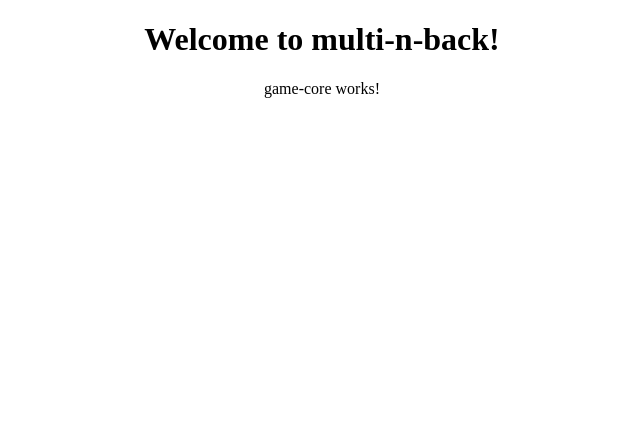
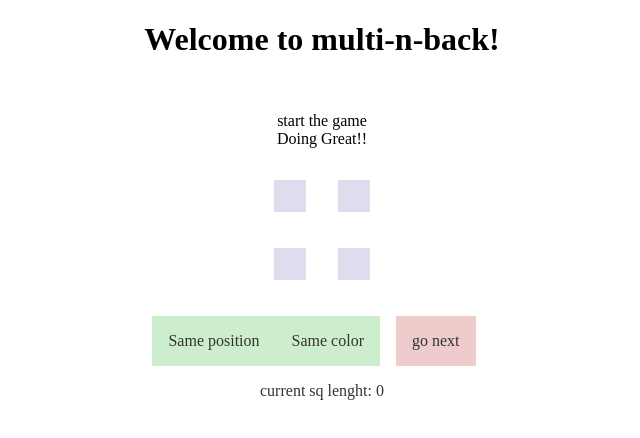
Before and after one commit to dogayuksel/multi-n-back, an Angular app: page / in a window 1280 px wide. Shown: the top 438 px of the page, without its empty margins (318-958 px from the left). Built offline with nearby package versions, Linux system fonts and the light colour scheme.

Commit message:
Add simple game flow and canvas component

```diff
--- a/src/app/app.module.ts
+++ b/src/app/app.module.ts
@@ -3,11 +3,13 @@ import { NgModule } from '@angular/core';
 
 import { AppComponent } from './app.component';
 import { GameCoreComponent } from './game-core/game-core.component';
+import { GameCanvasComponent } from './game-core/game-canvas.component';
 
 @NgModule({
   declarations: [
     AppComponent,
-    GameCoreComponent
+    GameCoreComponent,
+    GameCanvasComponent
   ],
   imports: [
     BrowserModule
--- /dev/null
+++ b/src/app/game-core/game-canvas.component.ts
@@ -0,0 +1,62 @@
+import { Component, Input } from '@angular/core';
+
+const Color = {
+  0: "#d11",
+  1: "#1d1",
+  2: "#11d",
+  3: "#d1d",
+};
+
+@Component({
+  selector: 'game-canvas',
+  template: `
+<div>
+<div class='row'>
+<div class="tile col-0"
+[style.background-color]="getColor(0)">
+</div>
+<div class="tile col-1"
+[style.background-color]="getColor(1)">
+</div>
+</div>
+<div class='row'>
+<div class="tile col-2"
+[style.background-color]="getColor(2)">
+</div>
+<div class="tile col-3"
+[style.background-color]="getColor(3)">
+</div>
+</div>
+</div>
+`,
+  styles: [`
+.tile {
+background-color: #ddd;
+height: 2em;
+width: 2em;
+margin: 1em;
+}
+[class*='col-'] {
+display: inline-block;
+}
+.selected {
+background-color: #121;
+}
+`]
+})
+
+export class GameCanvasComponent {
+
+  @Input() coordinates: Array<number>;
+
+  getPosition(): number {
+    return this.coordinates[0]
+  }
+
+  getColor(position: number): string {
+    if (position == this.getPosition()) {
+      return Color[this.coordinates[2]];
+    }
+    return "#dde";
+  }
+}
--- a/src/app/game-core/game-core.component.css
+++ b/src/app/game-core/game-core.component.css
@@ -0,0 +1,30 @@
+.start-game-button {
+  padding-top: 2em;
+}
+
+.game-container {
+  color: #333;
+  padding: 1em;
+}
+
+.mark-same-button {
+  display: inline-block;
+  padding: 1em;
+  background-color: #cec;
+}
+
+.selected {
+  background-color: #dcf;
+}
+
+.disabled {
+  opacity: 0.1;
+}
+
+.next-button {
+  display: inline-block;
+  max-width: 20%;
+  padding: 1em;
+  margin: 1em;
+  background-color: #ecc;
+}
--- a/src/app/game-core/game-core.component.html
+++ b/src/app/game-core/game-core.component.html
@@ -1,3 +1,29 @@
-<p>
-  game-core works!
-</p>
+<div class="start-game-button" (click)=startGame()>
+  start the game
+</div>
+<div [class.disabled]="!correctSeries">
+  Doing Great!!
+</div>
+<div class='game-container'>
+  <div class="tile">
+    <game-canvas coordinates={{getLastItem()}}>
+    </game-canvas>
+  </div>
+  <div class="mark-same-button"
+    [class.selected]="userInput[0]"
+    (click)="setUserInput(0)" >
+    Same position
+  </div>
+  <div class="mark-same-button"
+    [class.selected]="userInput[1]"
+    (click)="setUserInput(1)">
+    Same color
+  </div>
+  <div (click)="goToNext()"
+    class="next-button">
+    go next
+  </div>
+  <div>
+    current sq lenght: {{sequence.length}}
+  </div>
+</div>
--- a/src/app/game-core/game-core.component.ts
+++ b/src/app/game-core/game-core.component.ts
@@ -12,4 +12,63 @@ export class GameCoreComponent implements OnInit {
   ngOnInit() {
   }
 
+  sequence = [];
+  modalitiesTotal = 2;
+  nStepsBack = 1;
+  modalityDepth = 4;
+
+  userInput = [];
+  correctSeries = true;
+
+  resetUserInput(): void {
+    this.userInput = [];
+    for (let i = 0; i < this.modalitiesTotal; i++) {
+      this.userInput.push(false);
+    }
+  }
+
+  setUserInput(modalityIdx: number): void {
+    this.userInput[modalityIdx] = !this.userInput[modalityIdx];
+  }
+
+  startGame(): void {
+    this.sequence = [];
+    this.resetUserInput();
+    this.goToNext();
+  }
+
+  getRandom(): number {
+    return Math.floor(Math.random() * this.modalityDepth);
+  }
+
+  checkUserInput(): boolean {
+    for (let i = 0; i < this.modalitiesTotal; i++) {
+      const valuePast = this.sequence[this.sequence.length - this.nStepsBack - 1][i];
+      const valueNow = this.sequence[this.sequence.length - 1][i];
+      if (valuePast === valueNow) {
+        if (!this.userInput[i]) {
+          console.log('returns false');
+          return false;
+        }
+      }
+    }
+    return true;
+  }
+
+  goToNext(): void {
+    if (this.sequence.length > this.nStepsBack) {
+      this.correctSeries = this.checkUserInput();
+      this.resetUserInput();
+    }
+    const currentModalityParams = [];
+    for (let i = 0; i < this.modalitiesTotal; i++) {
+      currentModalityParams.push(this.getRandom());
+    }
+    this.sequence.push(currentModalityParams);
+  }
+
+  getLastItem(): Array<number> {
+    return this.sequence[this.sequence.length - 1];
+  }
+
 }
```
